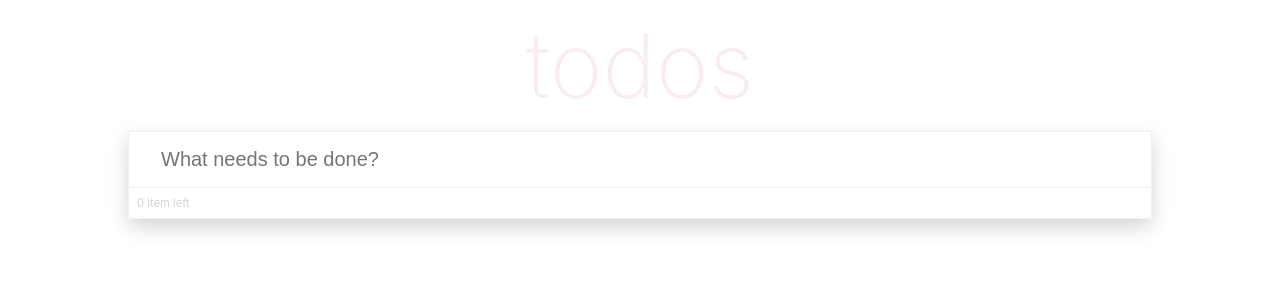
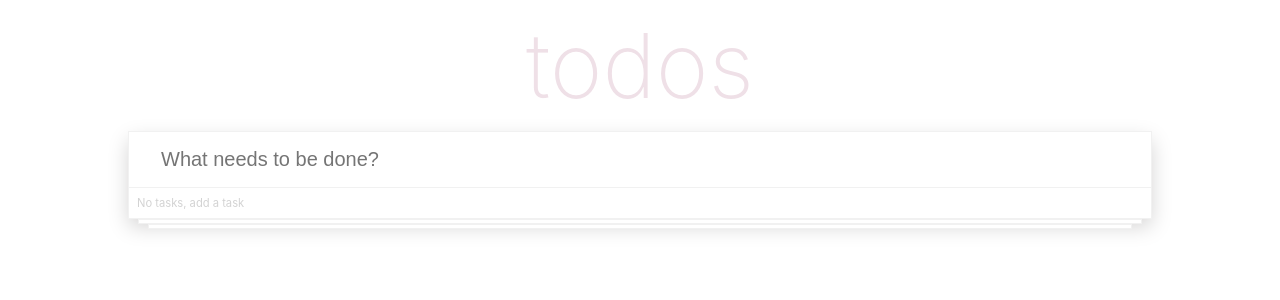
Before and after one commit to conilastra/todolist, a React (Create React App) app: page / in a window 1280 px wide. Shown: the top 300 px of the page. Built offline with nearby package versions, Linux system fonts and the light colour scheme.

Commit message:
finished list - part 1

```diff
--- a/src/css/App.css
+++ b/src/css/App.css
@@ -10,16 +10,32 @@ h1 {
   font-size: 90px;
   font-weight: 200;
   margin: 0.7rem;
-  color: rgb(249, 236, 242);
+  color: rgb(239, 224, 231);
 }
 
 main {
   text-align: center;
+  width: 80vw;
+  margin: 0 auto;
 }
 
 section {
   border: 1px solid rgb(241, 241, 241);
   box-shadow: 0px 8px 20px -1px rgb(210, 209, 209);
-  width: 80vw;
+}
+
+.stack-box-1 {
+  width: 98%;
+  height: 5px;
+  border: 1px solid rgb(241, 241, 241);
+  background-color: white;
   margin: 0 auto;
 }
+
+.stack-box-2 {
+  width: 96%;
+  height: 5px;
+  border: 1px solid rgb(241, 241, 241);
+  background-color: white;
+  margin: 0 auto;
+}
--- a/src/css/ListItem.css
+++ b/src/css/ListItem.css
@@ -9,9 +9,15 @@
   font-weight: 200;
 }
 
-.list-item:hover::after {
-  content: " \00D7";
+.list-item:hover span.delete {
   position: relative;
   float: right;
   color: #fd9393;
+  cursor: pointer;
+  display: block;
 }
+
+span.delete,
+.hidden {
+  display: none;
+}
--- a/src/js/App.jsx
+++ b/src/js/App.jsx
@@ -16,6 +16,8 @@ class App extends React.Component {
     this.submitItem = this.submitItem.bind(this);
     this.keyPressed = this.keyPressed.bind(this);
     this.clearInput = this.clearInput.bind(this);
+    this.deleteItem = this.deleteItem.bind(this);
+    //this.counterMsg = this.counterMsg.bind(this);
   }
 
   newInput(e) {
@@ -31,11 +33,19 @@ class App extends React.Component {
   }
 
   submitItem() {
-    this.setState({ list: [...this.state.list, this.state.input] });
+    if (this.state.input !== "") {
+      this.setState({ list: [...this.state.list, this.state.input] });
+    }
   }
 
   clearInput() {
     this.setState({ input: [] });
+  }
+
+  deleteItem(e, i) {
+    e.preventDefault();
+    this.state.list.splice(i, 1);
+    this.setState({ list: this.state.list });
   }
 
   render() {
@@ -48,9 +58,11 @@ class App extends React.Component {
             onKeyPress={this.keyPressed}
             value={this.state.input}
           />
-          <ListItem list={this.state.list} />
-          <Counter quantity={this.state.list.length} />
+          <ListItem list={this.state.list} delete={this.deleteItem} />
+          <Counter quantity={this.state.list.lengt} />
         </section>
+        <div className="stack-box-1"></div>
+        <div className="stack-box-2"></div>
       </main>
     );
   }
--- a/src/js/Counter.jsx
+++ b/src/js/Counter.jsx
@@ -2,12 +2,14 @@ import React from "react";
 import "../css/Counter.css";
 
 class Input extends React.Component {
-  constructor(props) {
-    super(props);
-  }
-
   render() {
-    return <div className="counter">{this.props.quantity} item left</div>;
+    return (
+      <div className="counter">
+        {this.props.quantity > 0
+          ? `${this.props.quantity} item left` > 0
+          : "No tasks, add a task"}
+      </div>
+    );
   }
 }
 
--- a/src/js/Input.jsx
+++ b/src/js/Input.jsx
@@ -2,10 +2,6 @@ import React from "react";
 import "../css/Input.css";
 
 class Input extends React.Component {
-  constructor(props) {
-    super(props);
-  }
-
   render() {
     return (
       <input
--- a/src/js/ListItem.jsx
+++ b/src/js/ListItem.jsx
@@ -7,6 +7,9 @@ class ListItem extends React.Component {
       <>
         {this.props.list.map((item, i) => (
           <div className="list-item" key={i}>
+            <span className="delete" onClick={e => this.props.delete(e, i)}>
+              x
+            </span>
             {item}
           </div>
         ))}
```
